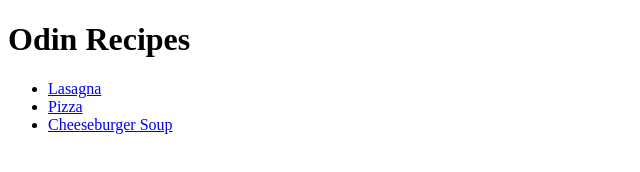
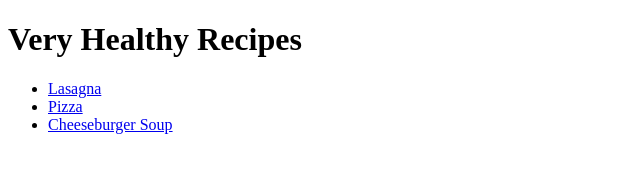
Before and after one commit to JobaF/odin-recipes, a plain HTML site: page index.html in a window 1280 px wide. Shown: the whole page, without its empty margins (0-640 px from the left). Drawn offline with Linux system fonts and the light colour scheme.

Commit message:
Change main page title

```diff
--- a/index.html
+++ b/index.html
@@ -6,7 +6,7 @@
     <title>Odin Recipes</title>
   </head>
   <body>
-    <h1>Odin Recipes</h1>
+    <h1>Very Healthy Recipes</h1>
     <ul>
       <li><a href="./recipes/lasagna.html">Lasagna</a></li>
       <li><a href="./recipes/pizza.html">Pizza</a></li>
```
